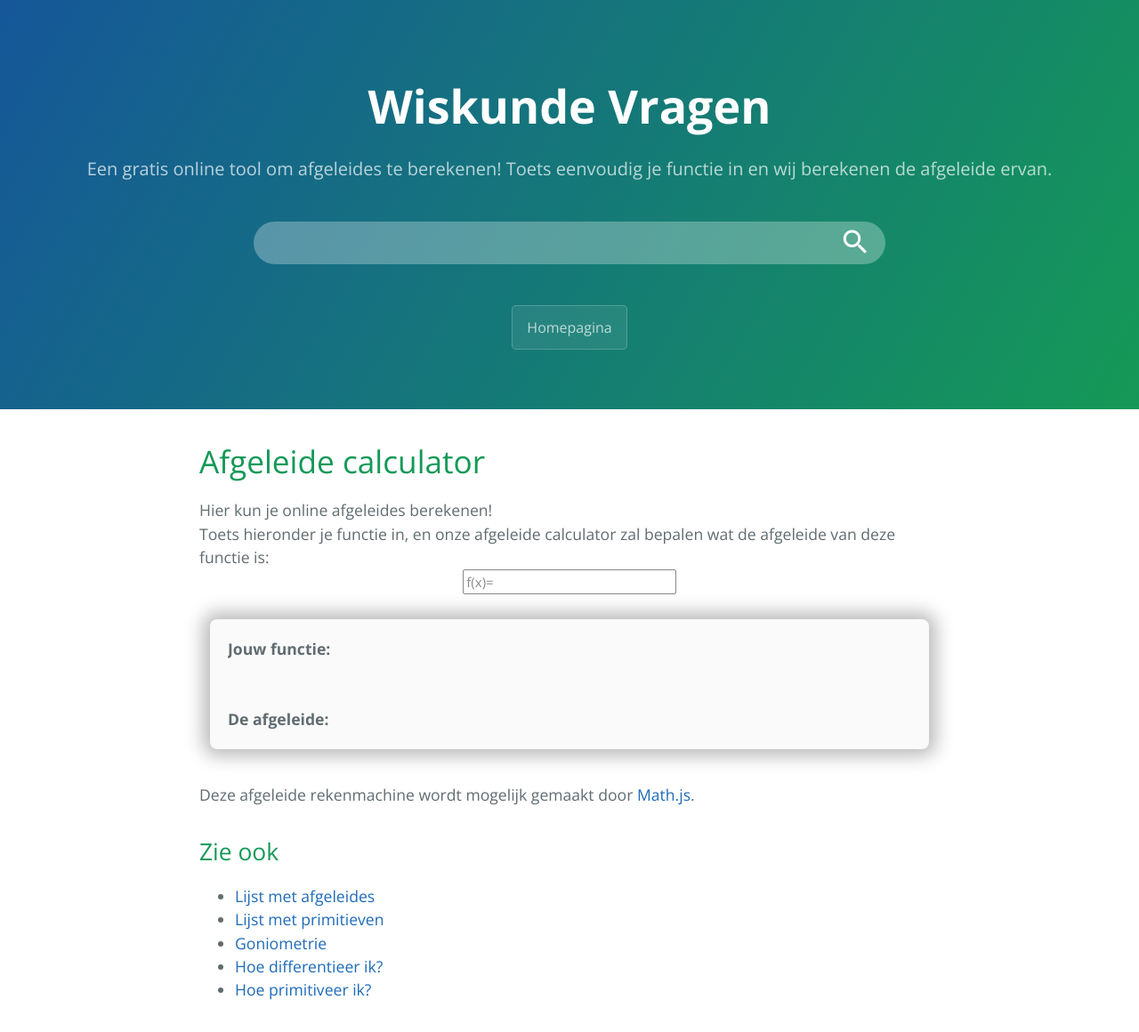
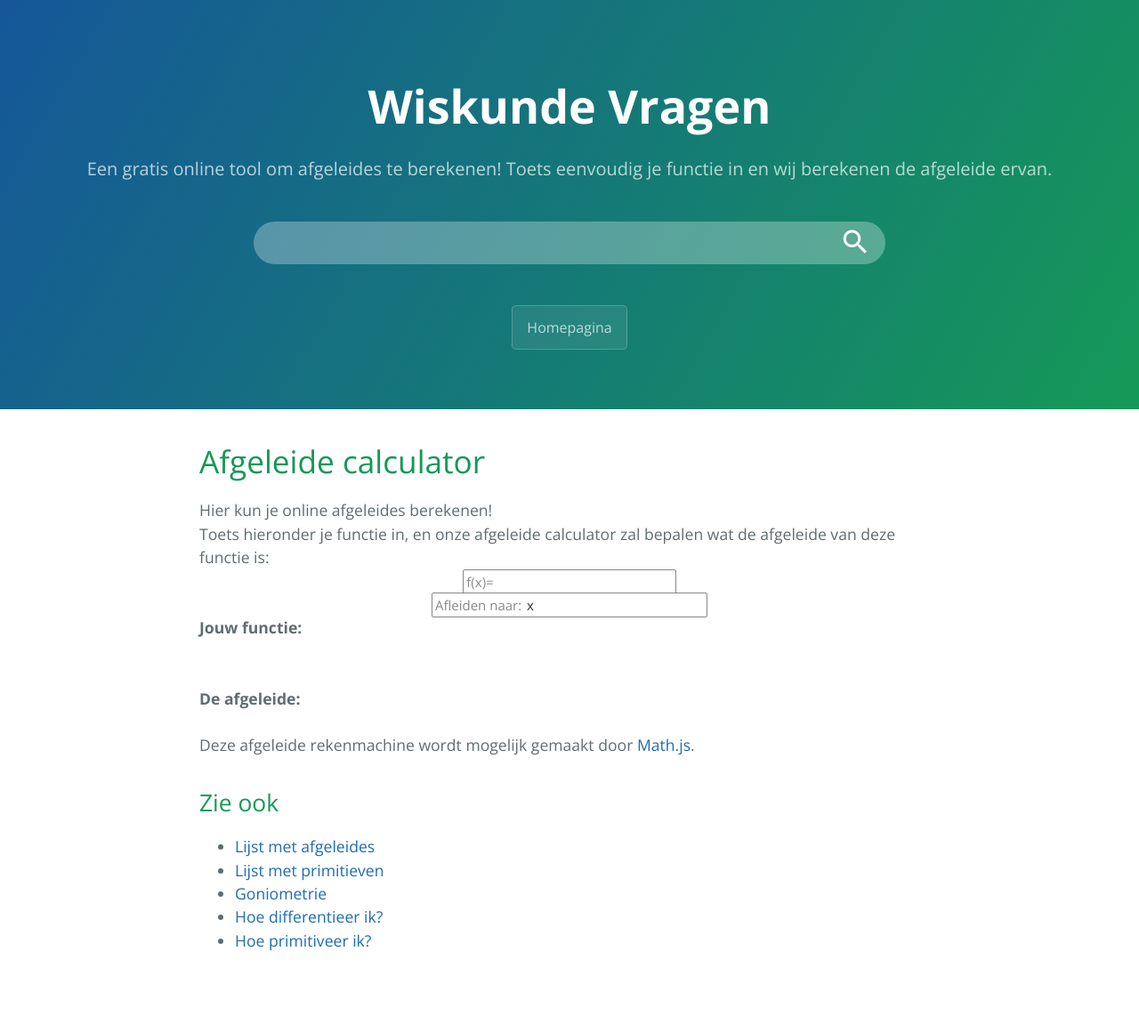
Before and after one commit to wiskundevragen/wiskundevragen.github.io, a Jekyll site: the page built from afgeleides/afgeleide-calculator.html, in a window 1280 px wide. Shown: the whole page at 89% size. Built offline with Jekyll 4.4.1, drawn with Linux system fonts in a browser that asks for light colours; after the commit the page ends 1104 px from its top, so only the background shows below that.

Commit message:
allow differentiation to multiple variables

```diff
--- a/afgeleides/afgeleide-calculator.html
+++ b/afgeleides/afgeleide-calculator.html
@@ -10,8 +10,11 @@ de afgeleide van deze functie is:
 	<span class="textbox">
 		f(x)=<input id='src-functie' autocapitalize="none" /><br>
 	</span>
+	<span class="textbox">
+		Afleiden naar: <input id='afleiden-naar' autocapitalize="none" value='x' /><br>
+	</span>
 </center>
-<div id='results'>
+<div id=' results'>
 	<div>
 		<b>Jouw functie:</b><br>
 		<span id='parsed-function'></span>
@@ -71,11 +74,11 @@ Deze afgeleide rekenmachine wordt mogelijk gemaakt door <a href='https://mathjs.
 	function calcDeriv(fn, simplify) {
 		if (simplify) {
 			return math.simplify(
-				math.derivative(simplifiedFn, "x", { simplify: false })
+				math.derivative(simplifiedFn, id("afleiden-naar").value, { simplify: false })
 			).toTex({ implicit: "hide" });
 		} else {
 			return math.simplify(
-				math.derivative(simplifiedFn, "x", { simplify: false }),
+				math.derivative(simplifiedFn, id("afleiden-naar").value, { simplify: false }),
 				["1*n1 -> n1", "-1*n1->-n1"]
 			).toTex({ implicit: "hide" });
 		}
```
Also changed, not shown: other parts of afgeleides/afgeleide-calculator.html (+1 -1 lines).
